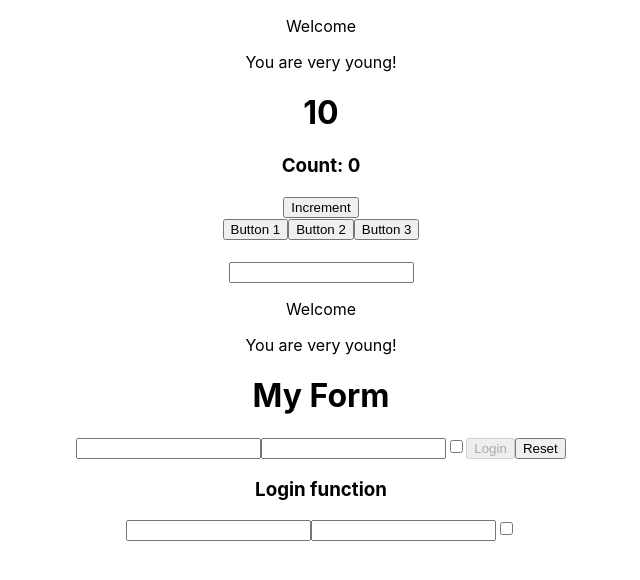
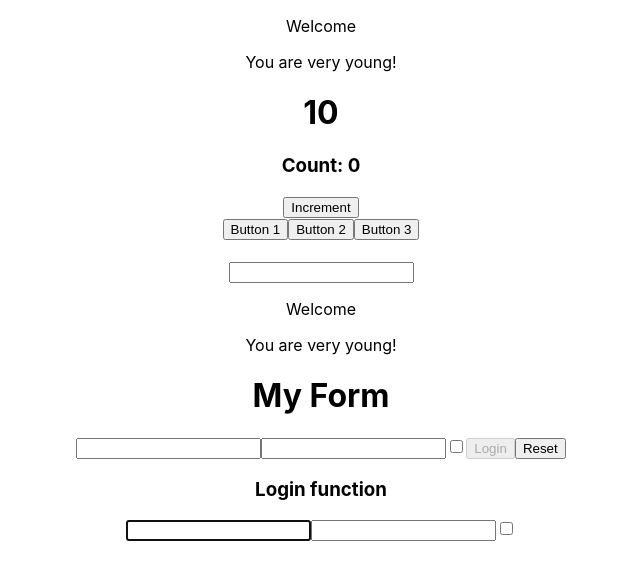
Before and after one commit to GiadaStracqualursi/react-exercises, a React (Create React App) app: page / in a window 1280 px wide. Shown: the top 580 px of the page, without its empty margins (319-959 px from the left). Built offline with nearby package versions, Linux system fonts and the light colour scheme.

Commit message:
autoFocus

```diff
--- a/src/UncontrolledLogin.js
+++ b/src/UncontrolledLogin.js
@@ -23,7 +23,7 @@ export function UncontrolledLogin(){
 
         <form className="container">
             <h3>Login function</h3>
-            <input  onChange={handleInputChange} value={data.username} name='username' />
+            <input autoFocus onChange={handleInputChange} value={data.username} name='username' />
             <input  onChange={handleInputChange} value={data.password} type ='password' name = 'password' />
             <input  onChange={handleInputChange} value={data.remember} type = 'checkbox' name = 'remember'/>
         </form>
```
